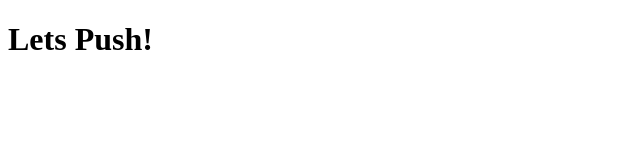
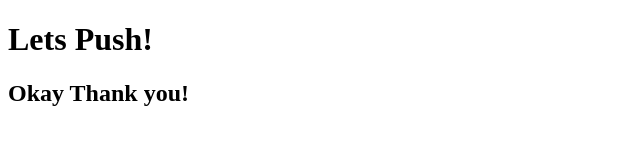
Before and after one commit to muntasirweb/my-first-website, a plain HTML site: page index.html in a window 1280 px wide. Shown: the whole page, without its empty margins (0-640 px from the left). Drawn offline with Linux system fonts and the light colour scheme.

Commit message:
Update index.html

```diff
--- a/index.html
+++ b/index.html
@@ -7,5 +7,6 @@
 </head>
 <body>
     <h1>Lets Push!</h1>
+    <h2>Okay Thank you!</h2>
 </body>
 </html>
```
